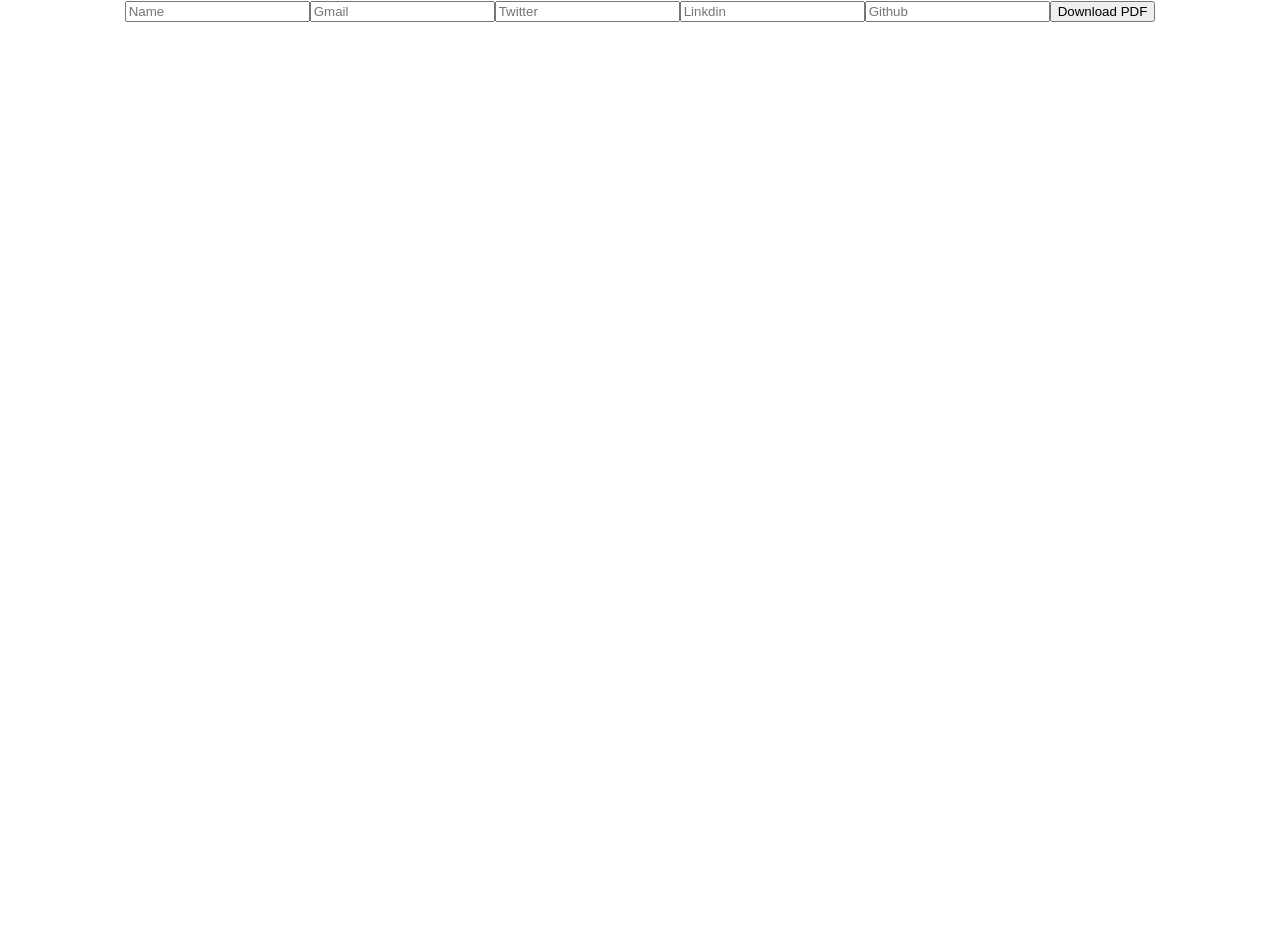
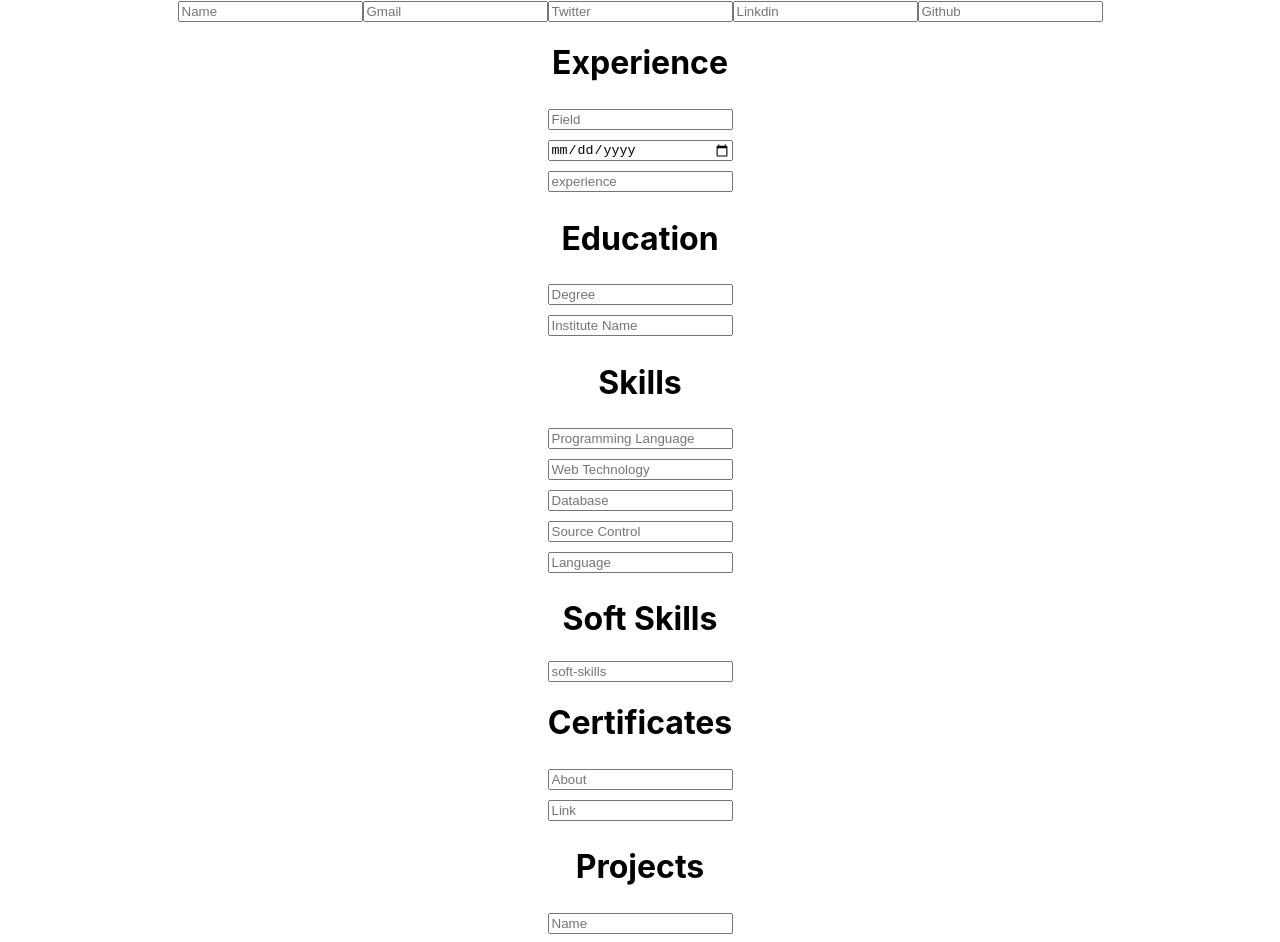
Before and after one commit to pAditya198/Resume_Generator, a React (Create React App) app in the folder client/: page / in a window 1280 px wide. Shown: the top 942 px of the page. Before the commit the page ends 800 px from the top, so only its background shows below. Built offline with nearby package versions, Linux system fonts and the light colour scheme.

Commit message:
components addded

```diff
--- a/client/src/App.js
+++ b/client/src/App.js
@@ -2,6 +2,11 @@ import React, { Component } from "react";
 import { saveAs } from "file-saver";
 import "./App.css";
 import back from "./back";
+import Education from "./components/Education";
+import Experience from "./components/Experience.jsx";
+import Skills from "./components/Skills";
+import Certificates from "./components/Certificates";
+import Projects from "./components/Projects";
 
 class App extends Component {
   state = {
@@ -20,13 +25,13 @@ class App extends Component {
       .post("/create-pdf", this.state)
       .then(() => back.get("fetch-pdf", { responseType: "blob" }))
       .then((res) => {
-        console.log([res.data]);
+        // console.log([res.data]);
         const pdfBlob = new Blob([res.data], { type: "application/pdf" });
-        saveAs(pdfBlob, "newPdf.pdf");
+        saveAs(pdfBlob, "resume.pdf");
       });
   };
   render() {
-    console.log(this.state);
+    // console.log(this.state);
     return (
       <div className="App">
         <input
@@ -61,6 +66,11 @@ class App extends Component {
           name="github"
           onChange={this.handleChange}
         />
+        <Experience />
+        <Education />
+        <Skills />
+        <Certificates />
+        <Projects />
         <button onClick={this.createAndDownloadPDF}>Download PDF</button>
       </div>
     );
--- /dev/null
+++ b/client/src/components/Certificates.jsx
@@ -0,0 +1,18 @@
+import React, { Component } from "react";
+import "../css/certificate.css";
+
+export class Certificates extends Component {
+  render() {
+    return (
+      <div>
+        <h1>Certificates</h1>
+        <div className="certificate">
+          <input type="text" placeholder="About" />
+          <input type="url" placeholder="Link" />
+        </div>
+      </div>
+    );
+  }
+}
+
+export default Certificates;
--- /dev/null
+++ b/client/src/components/Education.jsx
@@ -0,0 +1,16 @@
+import React, { Component } from 'react'
+import "../css/education.css"
+
+export class Education extends Component {
+    render() {
+        return (
+            <div className="education">
+                <h1>Education</h1>
+                <input type="text" placeholder="Degree"/>
+                <input type="text" placeholder="Institute Name"/>
+            </div>
+        )
+    }
+}
+
+export default Education
--- /dev/null
+++ b/client/src/components/Experience.jsx
@@ -0,0 +1,18 @@
+import React, { Component } from 'react'
+
+import "../css/experience.css"
+
+export class Experience extends Component {
+    render() {
+        return (
+            <div className="experience">
+                <h1>Experience</h1>
+                <input type="text" placeholder="Field" />
+                <input type="date" placeholder="Date" />
+                <input type="text" placeholder="experience" />
+            </div>
+        )
+    }
+}
+
+export default Experience
--- /dev/null
+++ b/client/src/components/Projects.jsx
@@ -0,0 +1,21 @@
+import React, { Component } from 'react'
+
+import '../css/project.css'
+
+export class Projects extends Component {
+    render() {
+        return (
+            <div>
+                <h1>Projects</h1>
+                <div className="project">
+                    <input type="text" placeholder="Name" />
+                    <input type="text" placeholder="About" />
+                    <input type="url" placeholder="Project Link" />
+                    <input type="url" placeholder="GitHub Link" />
+                </div>
+            </div>
+        )
+    }
+}
+
+export default Projects
--- /dev/null
+++ b/client/src/components/Skills.jsx
@@ -0,0 +1,26 @@
+import React, { Component } from 'react'
+
+import "../css/skill.css"
+
+export class Skills extends Component {
+    render() {
+        return (
+            <div >
+                <h1>Skills</h1>
+                <div className="skill">
+                    <input type="text" placeholder="Programming Language"/>
+                    <input type="text" placeholder="Web Technology"/>
+                    <input type="text" placeholder="Database"/>
+                    <input type="text" placeholder="Source Control"/>
+                    <input type="text" placeholder="Language"/>
+                </div>
+                <h1>Soft Skills</h1>
+                <div className="soft-skill">
+                    <input type="text" placeholder="soft-skills"/>
+                </div>
+            </div>
+        )
+    }
+}
+
+export default Skills
--- /dev/null
+++ b/client/src/css/certificate.css
@@ -0,0 +1,9 @@
+.certificate{
+    display: grid;
+    width: max-content;
+    margin: 0 auto;
+}
+
+.certificate input{
+    margin: 5px;
+}
--- /dev/null
+++ b/client/src/css/education.css
@@ -0,0 +1,10 @@
+.education{
+    display: flex;
+    width: max-content;
+    flex-flow: column;
+    margin: 0 auto;
+}
+
+.education input{
+    margin: 5px;
+}
--- /dev/null
+++ b/client/src/css/experience.css
@@ -0,0 +1,10 @@
+.experience{
+    display: flex;
+    flex-flow: column;
+    width: max-content;
+    margin: 0 auto;
+}
+
+.experience input{
+    margin: 5px;
+}
--- /dev/null
+++ b/client/src/css/project.css
@@ -0,0 +1,9 @@
+.project{
+    display: grid;
+    width: max-content;
+    margin: 0 auto;
+}
+
+.project input{
+    margin: 5px;
+}
--- /dev/null
+++ b/client/src/css/skill.css
@@ -0,0 +1,9 @@
+.skill{
+    display: grid;
+    width: max-content;
+    margin: 0 auto;
+}
+
+.skill input{
+    margin: 5px;
+}
```
